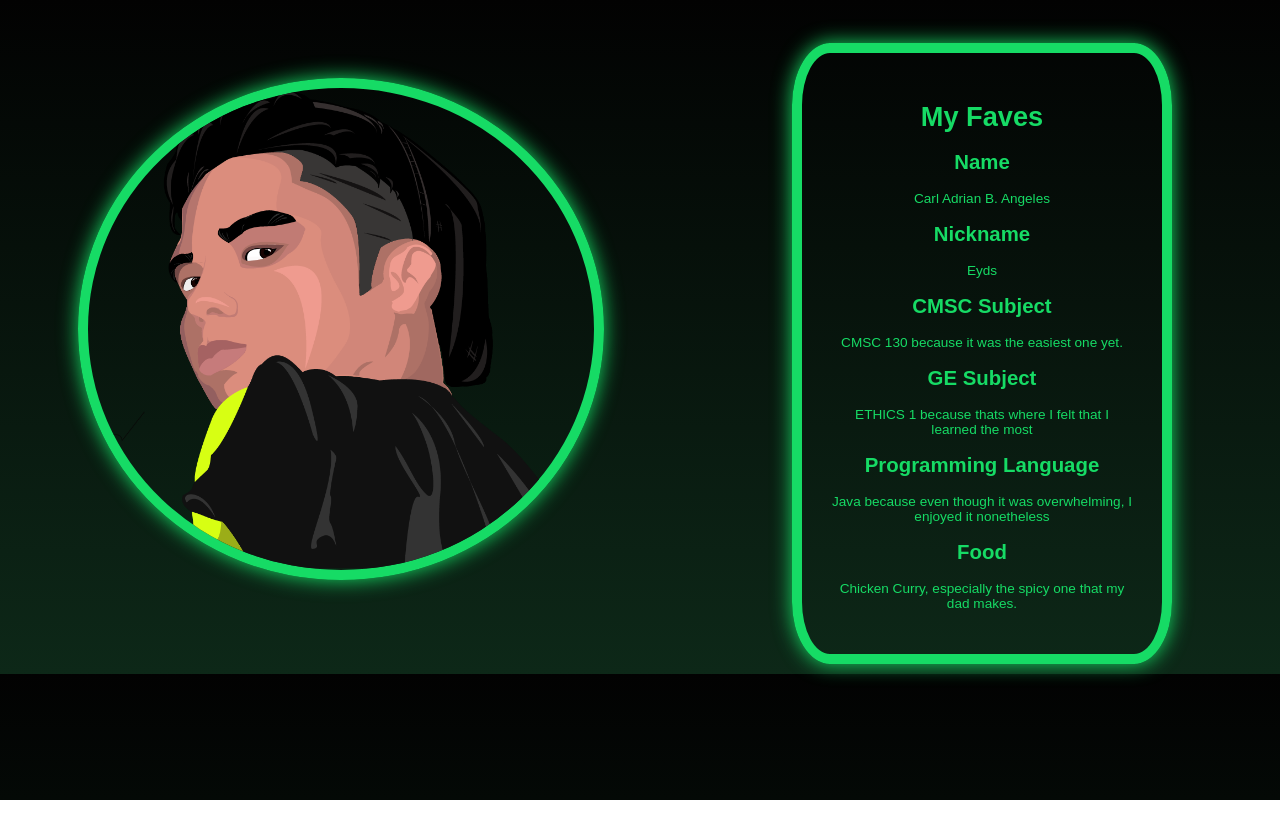
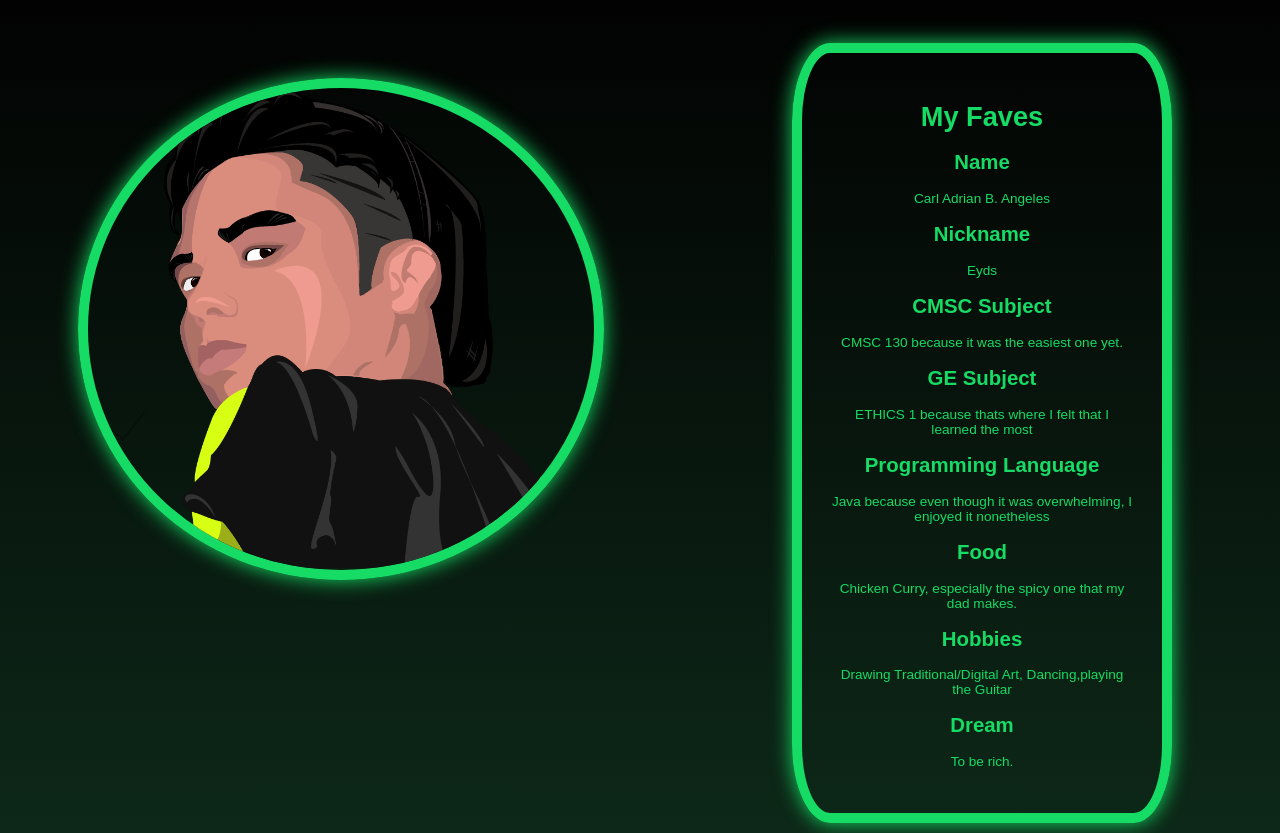
Before and after one commit to Eyds-Angeles/Eyds-Angeles.github.io, a plain HTML site: page index.html in a window 1280 px wide. Before the commit the page ends 800 px from the top, so only its background shows below. Drawn offline with Linux system fonts and the light colour scheme.

Commit message:
Adding Hobbies and Dream

```diff
--- a/index.html
+++ b/index.html
@@ -48,6 +48,18 @@
             <p>
                 Chicken Curry, especially the spicy one that my dad makes.
             </p>
+            <h2>
+                Hobbies
+            </h2>
+            <p>
+                Drawing Traditional/Digital Art, Dancing,playing the Guitar
+            </p>
+            <h2>
+                Dream
+            </h2>
+            <p>
+                To be rich.
+            </p>
         </div>
     </body>
 </html>
```
